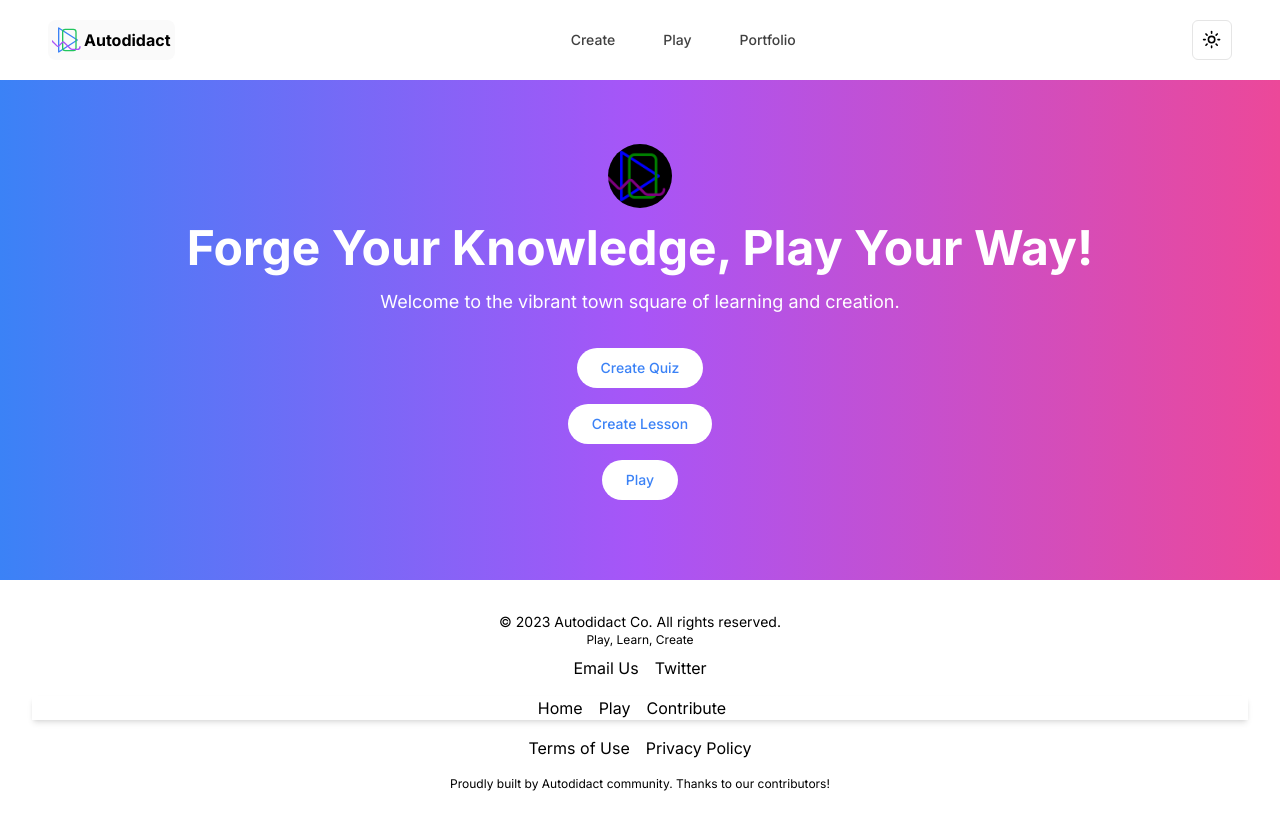
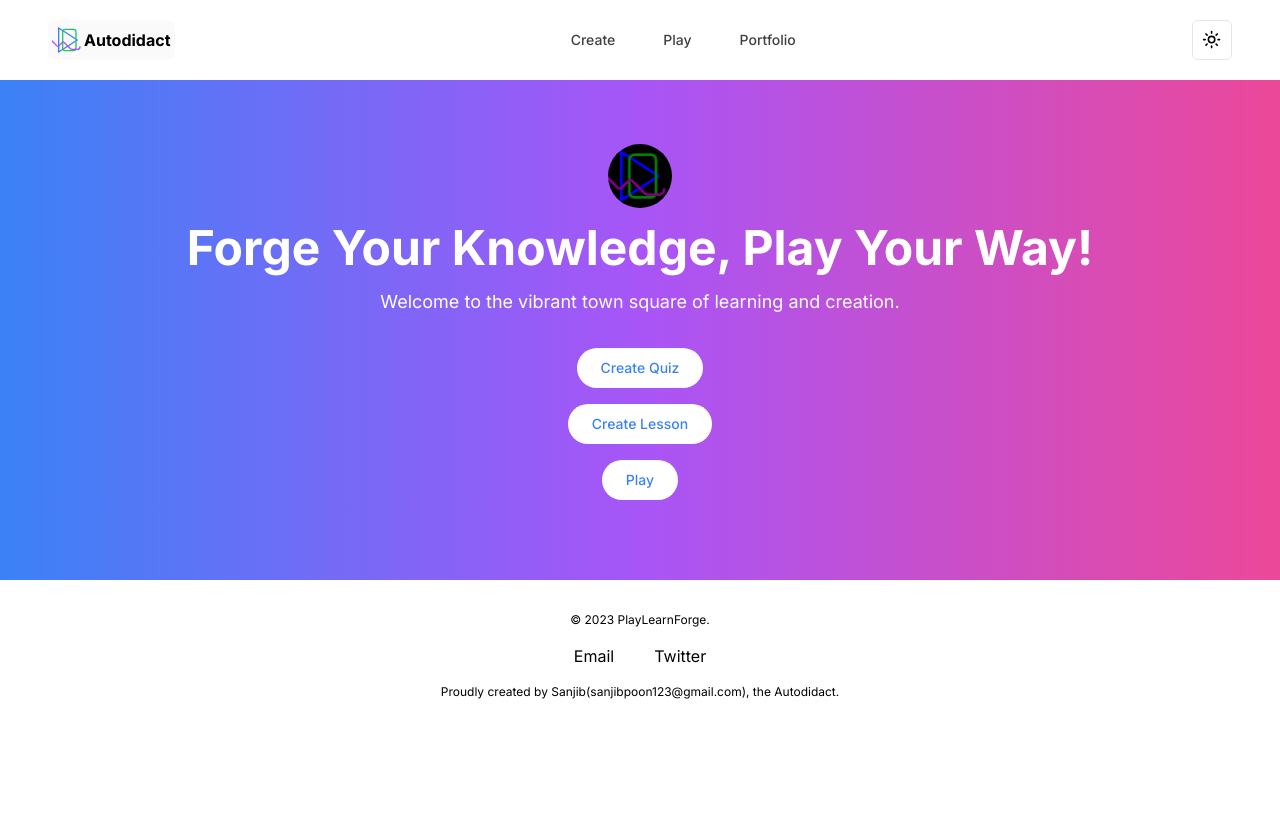
Before and after one commit to san-poon/nexus-adept, a Next.js app: page / in a window 1280 px wide. After the commit the page ends 800 px from the top, so only its background shows below. Built offline with nearby package versions, Linux system fonts and the light colour scheme.

Commit message:
Refact footer for cleaner UI

```diff
--- a/app/components/Footer.tsx
+++ b/app/components/Footer.tsx
@@ -4,42 +4,46 @@ export default function Footer() {
     return (
         <footer className="p-4">
             <div className="container mx-auto text-center dark:bg-neutral-800 rounded-md p-4 z-50">
-                <p className="text-sm">
-                    &copy; 2023 Autodidact Co. All rights reserved.
+                <p className="text-xs">
+                    &copy; 2023 PlayLearnForge.
                 </p>
-                <p className="text-xs mb-2">Play, Learn, Create</p>
+                {/* <p className="text-xs mb-2">Play, Learn, Create</p> */}
                 {/* Contact Information */}
-                <div className="flex justify-center space-x-4">
-                    <a href="#" className="hover:underline">
-                        Email Us
+                <div className="flex justify-center space-x-8 mt-4">
+                    <div className="hover:dark:bg-neutral-700 hover:bg-neutral-200 px-1 rounded">
+                        <a href="mailto:sanjibpoon123@gmail.com" className="">
+                            Email
                         </a>
+                    </div>
+                    <div className="hover:dark:bg-neutral-700 hover:bg-neutral-200 px-1 rounded">
                         <a
-                        href="twitter.com/"
+                            href="https://twitter.com/san_poon_2"
                             target="_blank"
                             rel="noopener noreferrer"
-                        className="hover:underline"
+                            className=""
                         >
                             Twitter
                         </a>
                     </div>
+                </div>
 
                 {/* Quick Links */}
-                <div className="mt-4 shadow-md">
+                {/* <div className="mt-4 shadow-md">
                     <Link href="/" className="mr-4 hover:text-blue-500 transition duration-300 ease-in-ou">Home</Link>
                     <Link href="#" className="mr-4 hover:text-green-500 transition duration-300 ease-in-ou">Play</Link>
                     <Link href="#" className="mr-4  hover:text-pink-500 transition duration-300 ease-in-ou">Contribute</Link>
-                </div>
+                </div> */}
 
                 {/* Legal Information */}
-                <div className="mt-4">
+                {/* <div className="mt-4">
                     <Link href="#" className="mr-4 hover:underline">Terms of Use</Link>
                     <Link href="#" className="hover:underline">Privacy Policy</Link>
-                </div>
+                </div> */}
 
                 {/* Acknowledgments */}
                 <div className="mt-4">
                     <p className="text-xs">
-                        Proudly built by Autodidact community. Thanks to our contributors!
+                        Proudly created by Sanjib(sanjibpoon123@gmail.com), the Autodidact.
                     </p>
                 </div>
             </div>
```
Lines whose indentation alone changed are shown as unchanged.
